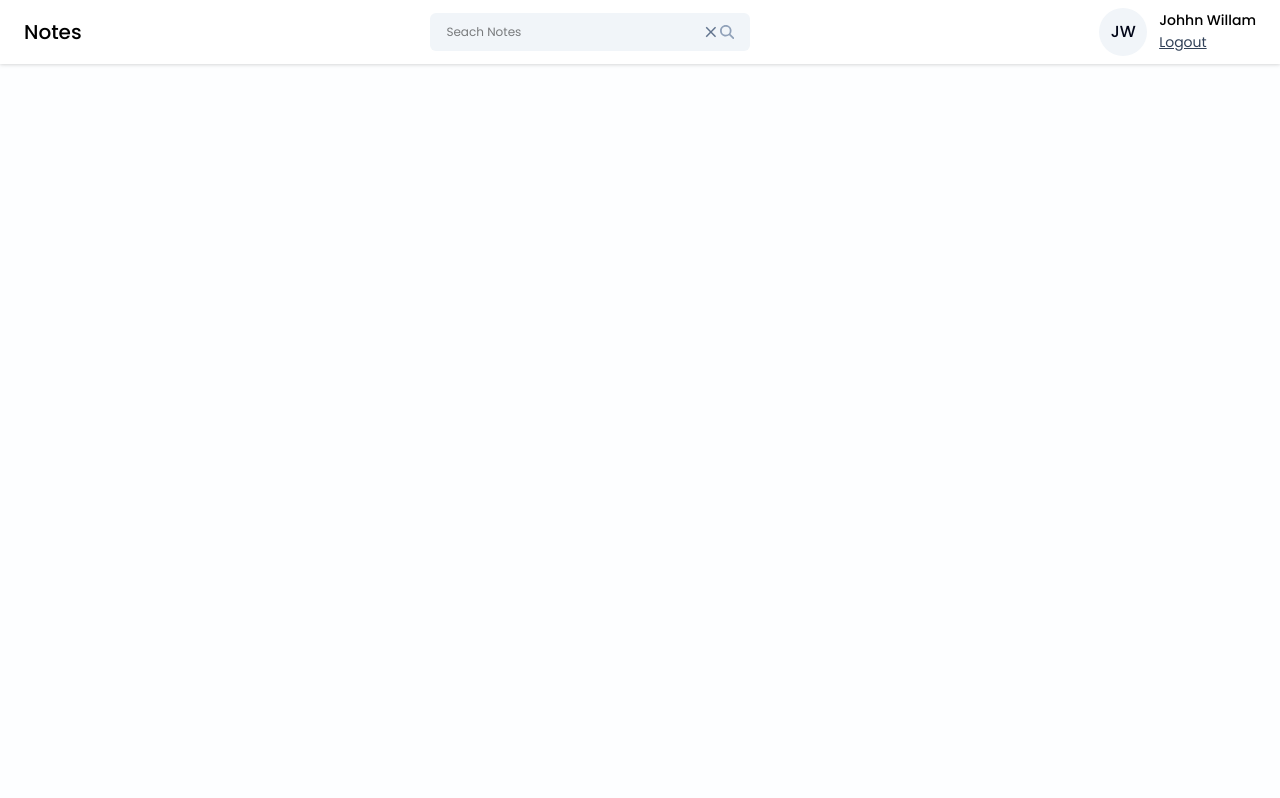
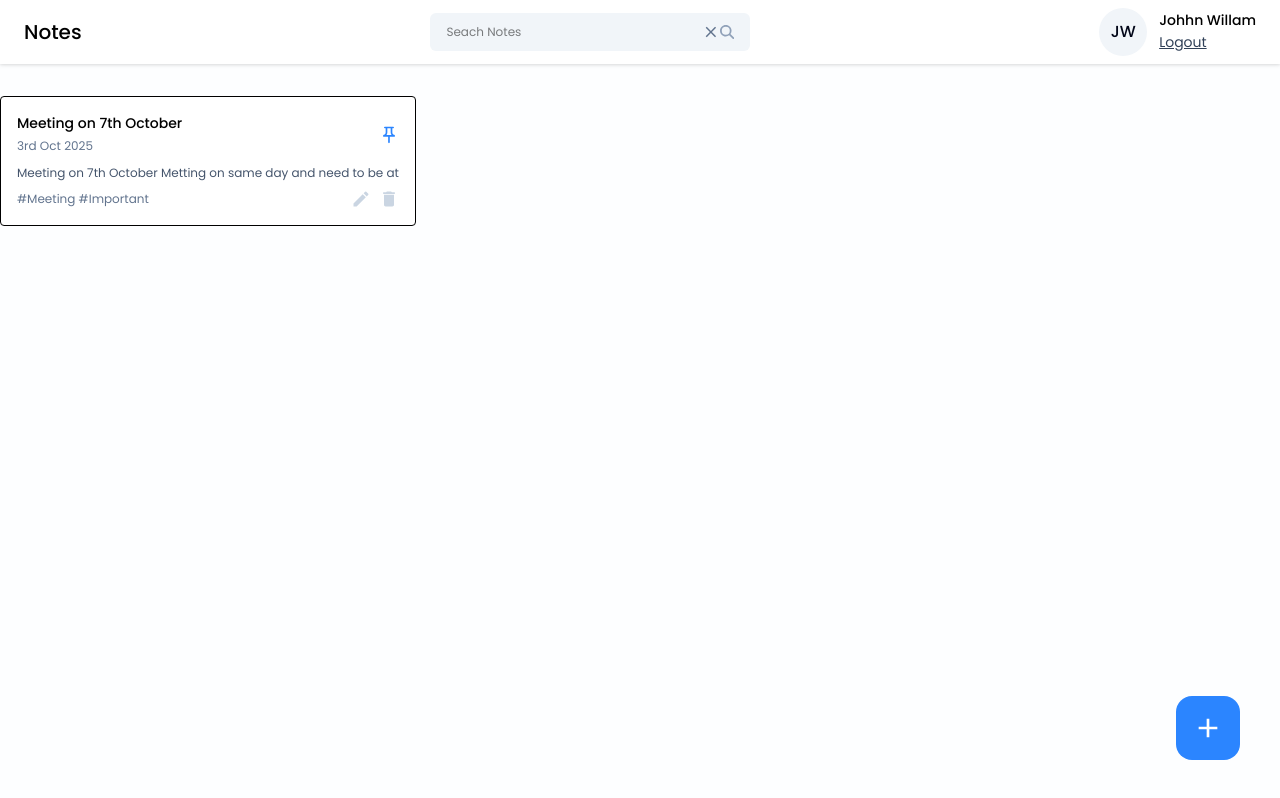
Before and after one commit to PrateekRajput12/NotesApp, a React app: page /dashboard in a window 1280 px wide. Built offline with nearby package versions, Linux system fonts and the light colour scheme; the HTML template or start-up script is replaced by a standard one; a web font is replaced by a local one.

Commit message:
6th commit note card

```diff
--- /dev/null
+++ b/src/components/Cards/NoteCard.jsx
@@ -0,0 +1,40 @@
+import React from 'react'
+import { MdOutlinePushPin } from 'react-icons/md';
+import { MdCreate, MdDelete } from 'react-icons/md';
+const NoteCard = ({
+    title,
+    date,
+    content,
+    tags,
+    isPinned,
+    onEdit,
+    onDelete,
+    onPinNote }) => {
+    return (
+        <div className='border rounded p-4 bg-white hover:shadow-xl transition-all ease-in-out'>
+            <div className=' flex items-center justify-between'>
+                <div>
+                    <h6 className='text-sm font-medium'>{title} </h6>
+                    <span className='text-xs text-slate-500 '>{date}</span>
+                </div>
+                <MdOutlinePushPin className={`icon-btn ${isPinned ? "text-primary" : "text-slate-300"}`} onClick={onPinNote} />
+
+
+            </div>
+            <p className='text-xs text-slate-600 mt-2'>{content?.slice(0, 60)}</p>
+            <div className='flex items-center justify-between mt-2'>
+                <div className='text-xs text-slate-500'>
+                    {tags}
+                </div>
+                <div className='flex items-center gap-2'>
+                    <MdCreate className='icon-btn hover:text-green-600'
+                        onClick={onEdit} />
+                    <MdDelete className='icon-btn hover:text-red-500'
+                        onClick={onDelete} />
+                </div>
+            </div>
+        </div>
+    )
+}
+
+export default NoteCard
--- a/src/index.css
+++ b/src/index.css
@@ -26,4 +26,8 @@
   .btn-primary {
     @apply w-full text-sm text-white p-2 rounded my-1 hover:to-blue-600
   }
+
+  .icon-btn {
+    @apply text-xl text-slate-300 cursor-pointer hover:text-primary
+  }
 }
--- /dev/null
+++ b/src/pages/Home/AddEditNotes.jsx
@@ -0,0 +1,11 @@
+import React from 'react'
+
+const AddEditNotes = () => {
+    return (
+        <div>
+
+        </div>
+    )
+}
+
+export default AddEditNotes
--- a/src/pages/Home/Home.jsx
+++ b/src/pages/Home/Home.jsx
@@ -1,10 +1,32 @@
 import React from 'react'
 import Navbar from '../../components/Navbar/Navbar'
-
+import NoteCard from '../../components/Cards/NoteCard'
+import { MdAdd } from 'react-icons/md'
+import AddEditNotes from './AddEditNotes'
 const Home = () => {
   return (
     <div>
       <Navbar />
+
+      <div className='container mx-auto'>
+        <div className='grid grid-cols-3 gap-4 mt-8'>
+          <NoteCard title="Meeting on 7th October"
+            date='3rd Oct 2025'
+            content="Meeting on 7th October Metting on same day and need to be attended"
+            tags="#Meeting #Important"
+            isPinned={true}
+            onEdit={() => { }}
+            onDelete={() => { }}
+            onPinNote={() => { }}
+          />
+
+
+        </div>
+      </div>
+      <button className='w-16 h-16 flex items-center rounded-2xl justify-center bg-primary hover:bg-blue-600 absolute right-10 bottom-10' onClick={() => { }}>
+        <MdAdd className='text-[32px] text-white' />
+      </button>
+      <AddEditNotes />
     </div>
   )
 }
```
Also changed, not shown: 1 other file (tests, documents, lock files or other folders).
